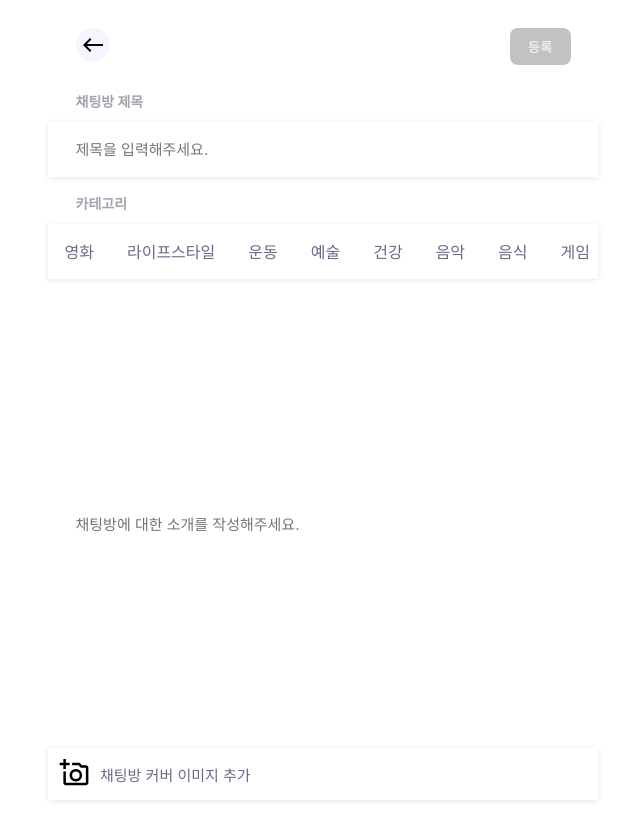
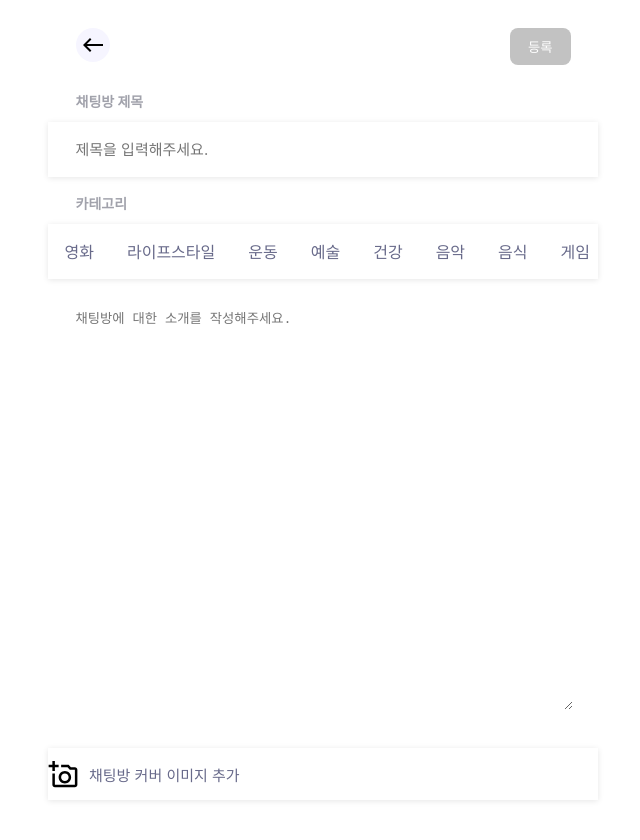
Before and after one commit to YOLO-2024/YOLO_FE, a React (Vite) app: page /chat-page/new in a window 1280 px wide. Shown: the top 840 px of the page, without its empty margins (317-957 px from the left). After the commit the page ends 800 px from the top, so only its background shows below. Built offline with nearby package versions, Linux system fonts and the light colour scheme.

Commit message:
feat: 채팅방 생성 기능

```diff
--- a/src/pages/Chat/CreateChat.jsx
+++ b/src/pages/Chat/CreateChat.jsx
@@ -1,47 +1,33 @@
-import { useState } from 'react';
+import { useEffect, useState } from 'react';
 import { useNavigate } from 'react-router-dom';
 import Category from '../Post/Category';
 import '../../styles/pages/Post/NewPost.scss';
 import { PreviousIcon } from '../../assets/svgs/PreviousIcon';
 import { AddPhoto } from '../../assets/svgs/AddPhoto';
 import { useForm } from 'react-hook-form';
+import addChatPhoto from '../../assets/svgs/addChatPhoto.svg';
 
 export default function CreateChat() {
   const navigate = useNavigate();
-  const initialState = {
-    title: '',
-    content: '',
-    selectedCategories: [],
-  };
   const { register, handleSubmit } = useForm();
-  const [formState, setFormState] = useState(initialState);
+  const [chatImg, setChatImg] = useState('');
+  const [previewChatImg, setPreviewChatImg] = useState('');
+  const [selectedCategories, setSelectedCategories] = useState([]);
 
   const handleBack = () => {
     navigate(-1);
   };
 
-  const handleChange = (e) => {
-    const { name, value } = e.target;
-    setFormState({
-      ...formState,
-      [name]: value,
-    });
+  const handleSelect = (value) => {
+    let updatedInterest = [];
+    if (selectedCategories.includes(value)) {
+      updatedInterest = selectedCategories.filter((arr) => arr !== value);
+    } else {
+      updatedInterest = [...selectedCategories, value];
+    }
+    setSelectedCategories(updatedInterest);
   };
-
-  const isValidForm = () => {
-    return (
-      formState.title &&
-      formState.content &&
-      formState.selectedCategories.length > 0
-    );
-  };
-
-  const setSelectedCategories = (categories) => {
-    setFormState({
-      ...formState,
-      selectedCategories: categories,
-    });
-  };
+  console.log(selectedCategories);
 
   /*
   const handleSubmit = (e) => {
@@ -50,12 +36,47 @@ export default function CreateChat() {
     setFormState(initialState);
   };
 */
-  const handleAddImg = () => {
-    console.log('clicked');
+  const handleChatImgChange = (e) => {
+    const newFile = e.target.files[0];
+    if (newFile && newFile.type.substr(0, 5) === 'image') {
+      setChatImg(newFile);
+    } else {
+      setChatImg('');
+      setPreviewChatImg(''); // 이미지가 아닐 경우 미리보기 이미지를 비웁니다.
+    }
+  };
+
+  useEffect(() => {
+    if (chatImg) {
+      const reader = new FileReader();
+      reader.onloadend = () => {
+        setPreviewChatImg(reader.result);
+      };
+      reader.readAsDataURL(chatImg);
+    } else {
+      setPreviewChatImg('');
+    }
+  }, [chatImg]);
+
+  const addChatHandler = async (data) => {
+    const chatFormData = new FormData();
+    if (chatImg) {
+      chatFormData.append('file', chatImg);
+    }
+    const jsonChat = JSON.stringify({
+      title: data.title,
+      content: data.content,
+    });
+
+    const blob = new Blob([jsonChat], { type: 'application/json' });
+    chatFormData.append('chatRoomCreateRequestDto', blob);
+
+    console.log(jsonChat);
   };
 
   return (
-    <>
+    <div className="newChat_Wrapper">
+      <form onSubmit={handleSubmit(addChatHandler)}>
         <div className="onPostContainer">
           <div className="previousIcon" onClick={handleBack}>
             <PreviousIcon />
@@ -63,10 +84,10 @@ export default function CreateChat() {
           <input
             type="submit"
             value="등록"
-          className={`{onPost ${!isValidForm() ? 'disabled' : ''}}`}
+            className="onPost"
             onClick={handleSubmit}
             style={{
-            background: isValidForm() ? ' #266ED7 6.68%' : '  #C2C2C2',
+              background: '#c2c2c2',
               width: ' 60.371px',
               height: '37px',
               color: 'white',
@@ -85,29 +106,50 @@ export default function CreateChat() {
             className="Title-input"
             type="text"
             placeholder="제목을 입력해주세요."
-          onChange={handleChange}
             {...register('title')}
           />
         </div>
         <div className="Category-container">
           <div className="Category-label">카테고리</div>
-        <Category setSelectedCategories={setSelectedCategories} />
+          <Category setSelectedCategories={handleSelect} />
         </div>
-      <input
+        <textarea
           name="content"
-        className="Content-input"
+          className="ChatContent-input"
           placeholder="채팅방에 대한 소개를 작성해주세요."
-        onChange={handleChange}
           {...register('content')}
         />
-      <div>
-        <div className="addImage-container" onClick={handleAddImg}>
-          <div className="AddPhoto">
-            <AddPhoto />
+        <div
+          style={{
+            display: 'flex',
+            width: '100%',
+            position: 'fixed',
+            bottom: '0%',
+          }}
+        >
+          {previewChatImg && (
+            <div className="previewChatImg_container">
+              <img
+                src={previewChatImg}
+                alt="미리보기 이미지"
+                style={{ width: '100%', height: '100%', borderRadius: '10px' }}
+              />
             </div>
+          )}
+          <label htmlFor="photoURLInput" className="addImage-container">
+            <img src={addChatPhoto} />
             <div>채팅방 커버 이미지 추가</div>
+          </label>
+          <input
+            id="photoURLInput"
+            name="file"
+            type="file"
+            style={{ display: 'none' }}
+            {...register('file')}
+            onChange={handleChatImgChange}
+          />
         </div>
+      </form>
     </div>
-    </>
   );
 }
--- a/src/styles/pages/Post/NewPost.scss
+++ b/src/styles/pages/Post/NewPost.scss
@@ -1,11 +1,17 @@
-.onPostContainer{
+.newChat_Wrapper {
+  display: flex;
+  flex-direction: column;
+  height: calc(var(--vh, 1vh) * 100);
+}
+
+.onPostContainer {
   display: flex;
   justify-content: space-between;
   margin: 5%;
 }
 
-
-.Title-label, .Category-label{
+.Title-label,
+.Category-label {
   color: #171930;
   font-family: Inter;
   font-size: 14px;
@@ -18,12 +24,14 @@
   margin-top: 3%;
 }
 
-.Title-input, .Content-input, .addImage-container{
+.Title-input,
+.Content-input,
+.addImage-container {
   border: none;
   outline: none;
   box-sizing: border-box;
   width: 100%;
-  color: #686A8A;
+  color: #686a8a;
   font-family: Inter;
   font-size: 15px;
   font-style: normal;
@@ -31,33 +39,49 @@
   line-height: normal;
 }
 
-
-.Title-input{
+.Title-input {
   height: 50px;
-  box-shadow: 0px 1px 6px 0px rgba(0, 0, 0, 0.10);
+  box-shadow: 0px 1px 6px 0px rgba(0, 0, 0, 0.1);
   padding: 5%;
 }
 
-.Content-input{
+.Content-input {
   padding-left: 5%;
   resize: none;
   height: 600px;
   padding-bottom: 30%;
 }
 
-.addImage-container{
+.ChatContent-input {
   display: flex;
-  position: fixed;
+  margin: auto;
+  width: 90%;
+  min-height: calc(var(--vh, 1vh) * 50);
+  border: none;
+}
+
+.addImage-container {
+  display: flex;
+  position: relative;
   max-width: 550px;
   width: 100%;
   bottom: 0;
   gap: 2%;
-  background: #FFF;
-  box-shadow: 0px 1px 6px 0px rgba(0, 0, 0, 0.10);
+  background: #fff;
+  box-shadow: 0px 1px 6px 0px rgba(0, 0, 0, 0.1);
   height: 52px;
   align-items: center;
 }
 
-.AddPhoto{
+.AddPhoto {
   margin-left: 2%;
 }
+
+.previewChatImg_container {
+  width: 100px;
+  height: 100px;
+  flex-shrink: 0;
+  border-radius: 10px;
+  border: 1px solid #000;
+  background: #c2c2c2;
+}
```
Also changed, not shown: src/assets/svgs/addChatPhoto.svg (added). Lines whose indentation alone changed are shown as unchanged.
